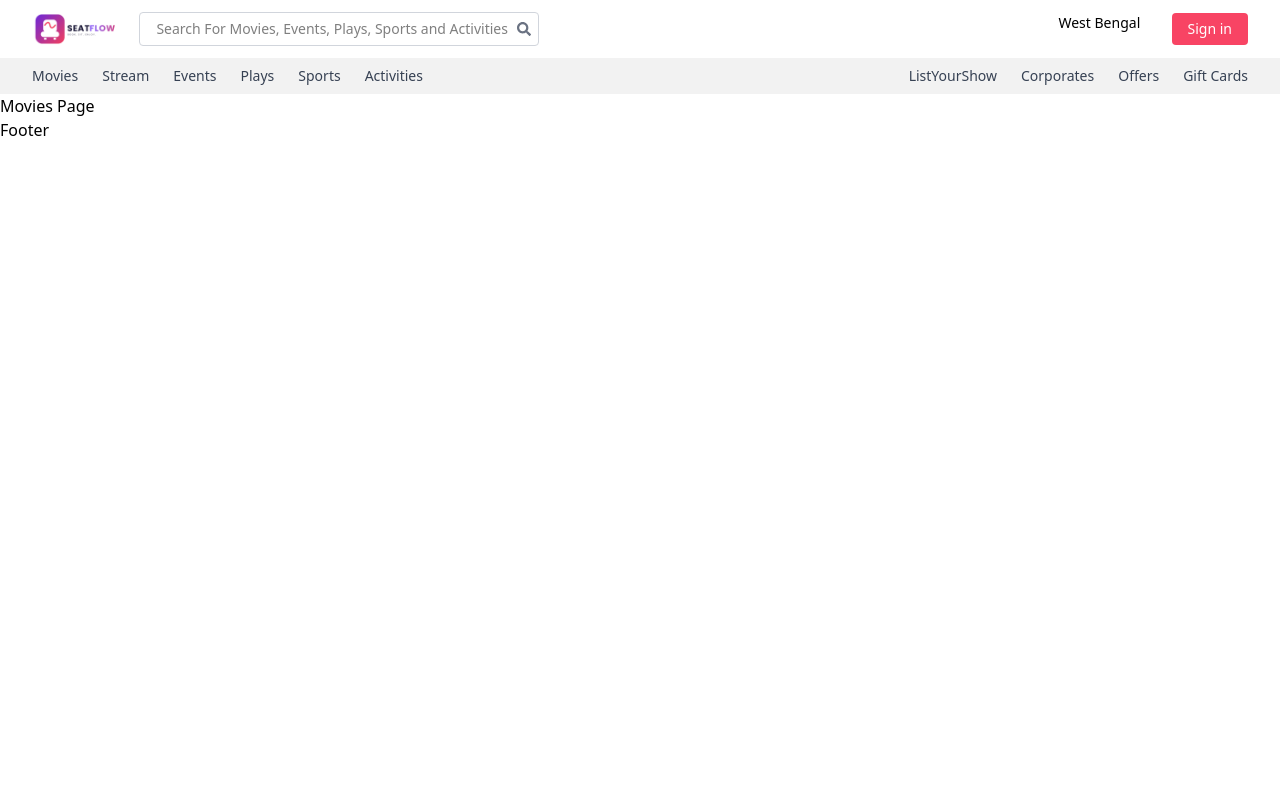
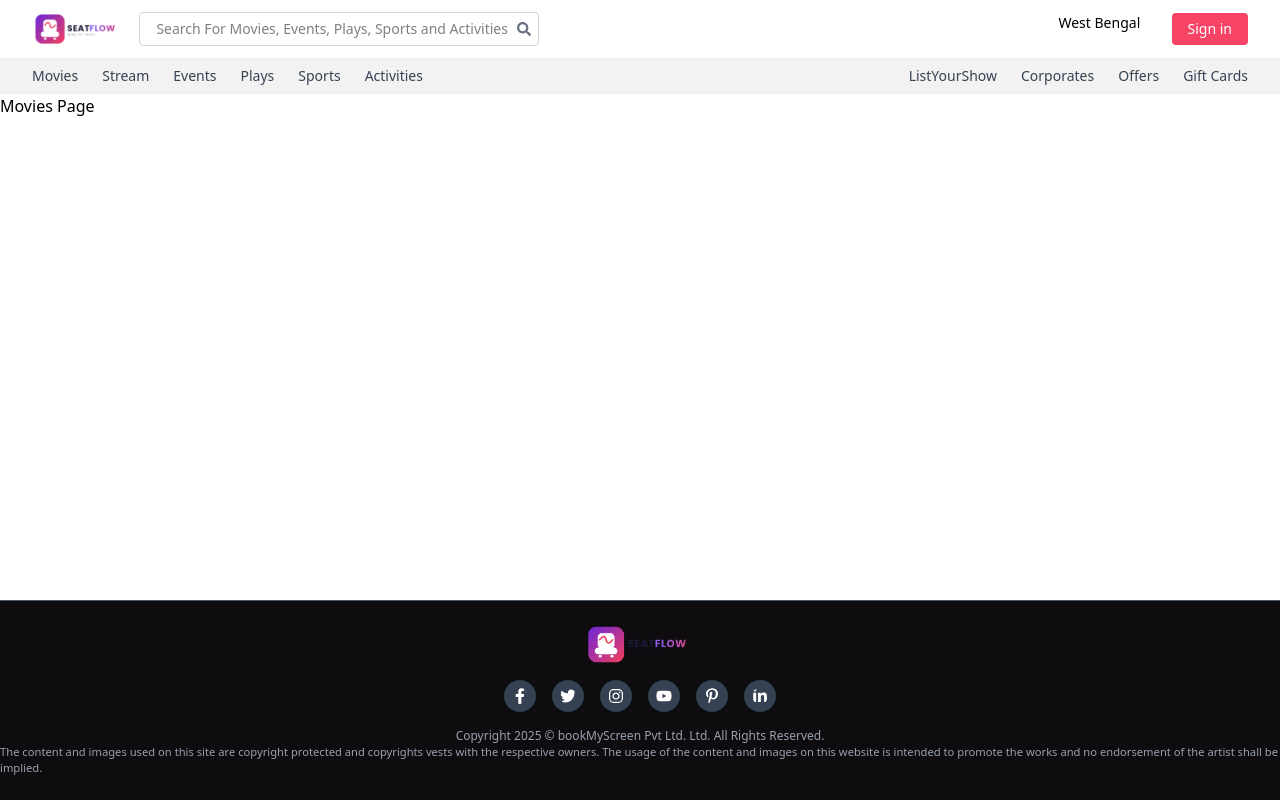
Before and after one commit to itsmanisingh/SeatFlow, a React (Vite) app in the folder SeatFlow-frontend/: page /movies in a window 1280 px wide. Built offline with nearby package versions, Linux system fonts and the light colour scheme.

Commit message:
Added Foooter

```diff
--- a/SeatFlow-frontend/src/App.jsx
+++ b/SeatFlow-frontend/src/App.jsx
@@ -1,24 +1,23 @@
-import { Routes, Route } from 'react-router-dom';
-import Header from './components/shared/Header';
-import Footer from './components/shared/Footer';
+import { Routes, Route } from "react-router-dom";
+import Header from "./components/shared/Header";
+import Footer from "./components/shared/Footer";
 
 function App() {
-
   return (
     <>
-      <div className='flex flex-col min-h-screen'>
-        <main className='flex-grow'>
-          <Header />
+      <div className="flex flex-col min-h-screen">
+        <Header />
+        <main className="flex-grow">
           <Routes>
             <Route path="/" element={<h1>Home Page</h1>} />
             <Route path="/profile/:id" element={<h1>ProfilePage</h1>} />
             <Route path="/movies" element={<h1>Movies Page</h1>} />
           </Routes>
-          <Footer />
         </main>
+        <Footer />
       </div>
     </>
-  )
+  );
 }
 
-export default App
+export default App;
--- a/SeatFlow-frontend/src/components/shared/Footer.jsx
+++ b/SeatFlow-frontend/src/components/shared/Footer.jsx
@@ -1,9 +1,46 @@
-import React from 'react'
+import seatFlowLogo from "../../assets/seatflow-logo-light.png";
+import {
+  FaFacebookF,
+  FaTwitter,
+  FaInstagram,
+  FaYoutube,
+  FaPinterestP,
+  FaLinkedinIn,
+} from "react-icons/fa";
 
 const Footer = () => {
-    return (
-        <div>Footer</div>
-    )
-}
+  return (
+    <footer className="bg-[#0e0c0e] text-gray-400 text-sm">
+      <div className="border-t border-gray-600 w-full" />
+      <div className="flex flex-col items-center py-6">
+        {/* Logo */}
+        <img src={seatFlowLogo} alt="SeatFlow Logo" className="w-28 mb-4" />
 
-export default Footer
+        {/* Social Icons */}
+        <div className="flex space-x-4 mb-4">
+          <FaFacebookF className="w-8 h-8 p-2 rounded-full bg-gray-700 text-white" />
+          <FaTwitter className="w-8 h-8 p-2 rounded-full bg-gray-700 text-white" />
+          <FaInstagram className="w-8 h-8 p-2 rounded-full bg-gray-700 text-white" />
+          <FaYoutube className="w-8 h-8 p-2 rounded-full bg-gray-700 text-white" />
+          <FaPinterestP className="w-8 h-8 p-2 rounded-full bg-gray-700 text-white" />
+          <FaLinkedinIn className="w-8 h-8 p-2 rounded-full bg-gray-700 text-white" />
+        </div>
+
+        {/* Copyright */}
+        <p className="text-center text-xs px-4 max-w-4xl">
+          Copyright 2025 © bookMyScreen Pvt Ltd. Ltd. All Rights Reserved.
+          <br />
+        </p>
+
+        <small>
+          The content and images used on this site are copyright protected and
+          copyrights vests with the respective owners. The usage of the content
+          and images on this website is intended to promote the works and no
+          endorsement of the artist shall be implied.
+        </small>
+      </div>
+    </footer>
+  );
+};
+
+export default Footer;
```
